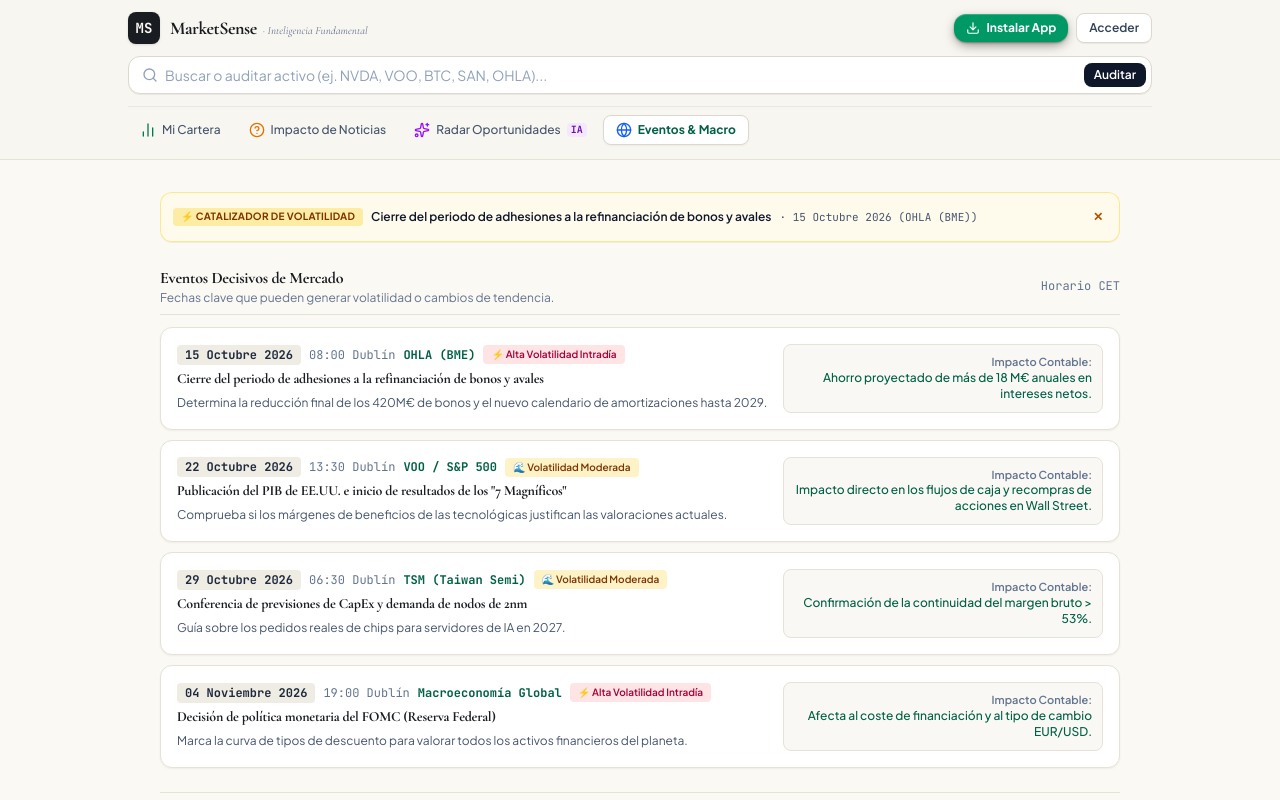
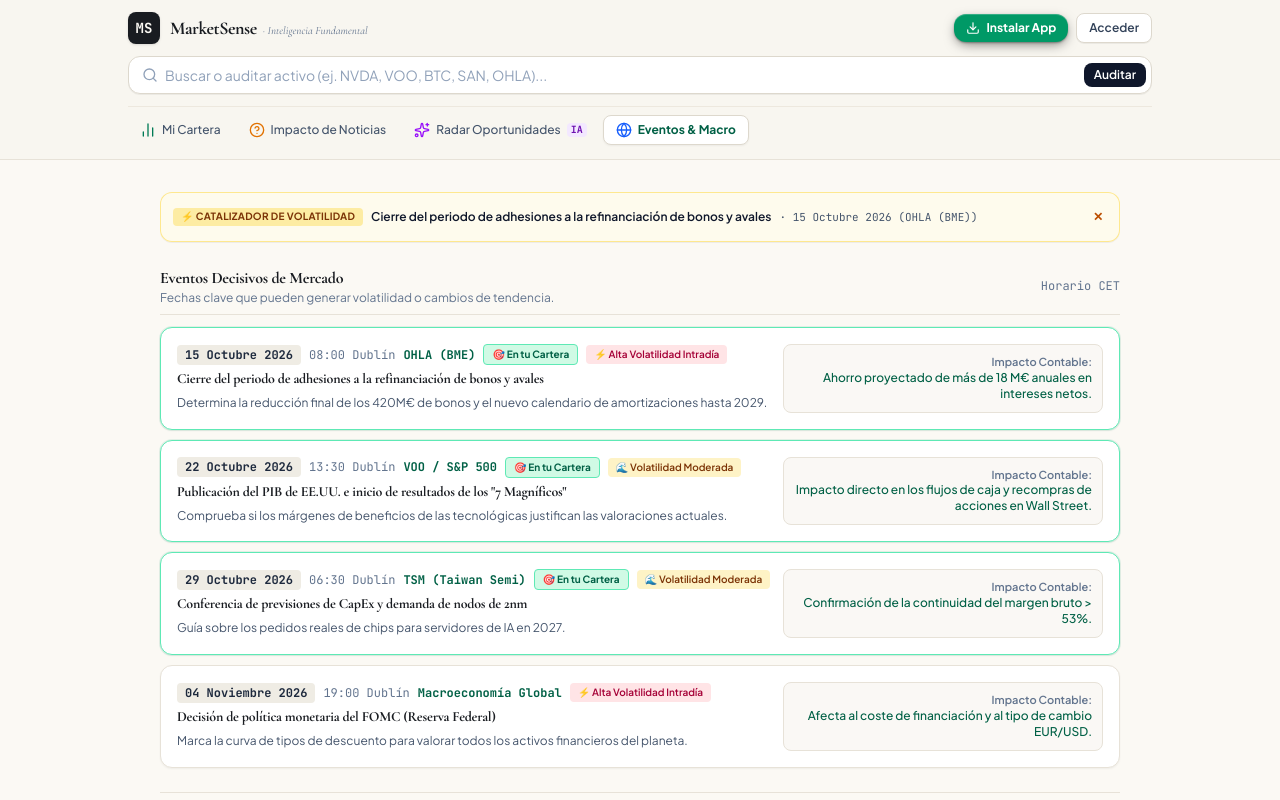
Before and after one commit to LeanBorsini/market-sense, a React (Vite) app: page / in a window 1280 px wide. Both pictures are taken after a click on the button "Eventos & Macro". Shown: the top 800 px of the page. Built offline with nearby package versions, Linux system fonts and the light colour scheme; no server answers.

Commit message:
feat: personalize market insights by tracked tickers
Prioritize volatility alerts and macro impact events that directly affect assets in the user's active watchlist.

```diff
--- a/src/App.tsx
+++ b/src/App.tsx
@@ -362,8 +362,21 @@
     return text;
   }, [trackedTickers, customPrices]);
 
-  // ─── 10. NON-INVASIVE VOLATILITY CATALYST ALERT ───
-  const imminentVolatilityEvent = CRITICAL_EVENTS_CALENDAR[0] || null;
+  // ─── 10. NON-INVASIVE VOLATILITY CATALYST ALERT (FILTERED FOR YOUR ACTIVE PORTFOLIO) ───
+  const imminentVolatilityEvent = useMemo(() => {
+    // 1. Prioritize upcoming events directly affecting assets in your active watchlist
+    const matchingPortfolioEvent = CRITICAL_EVENTS_CALENDAR.find(ev =>
+      trackedTickers.some(t => ev.tickerOrSector.toUpperCase().includes(t.toUpperCase()))
+    );
+    if (matchingPortfolioEvent) return matchingPortfolioEvent;
+
+    // 2. Otherwise display the most critical global macro event affecting the broad market
+    const macroEvent = CRITICAL_EVENTS_CALENDAR.find(ev =>
+      ev.tickerOrSector.toLowerCase().includes('macro') || ev.urgency === 'Crítico'
+    );
+    return macroEvent || CRITICAL_EVENTS_CALENDAR[0] || null;
+  }, [trackedTickers]);
+
   const [isVolatilityAlertDismissed, setIsVolatilityAlertDismissed] = useState<boolean>(() => {
     try {
       const dismissedId = localStorage.getItem('marketsense_dismissed_volatility_ev');
@@ -461,6 +474,7 @@
             newsLastSynced={newsLastSynced}
             newsSyncNotice={newsSyncNotice}
             macroImpacts={DAILY_MACRO_IMPACT}
+            trackedTickers={trackedTickers}
           />
         )}
 
@@ -484,6 +498,7 @@
         {activeSection === 'events_opportunities' && (
           <CalendarView
             events={CRITICAL_EVENTS_CALENDAR}
+            trackedTickers={trackedTickers}
           />
         )}
       </main>
--- a/src/components/views/CalendarView.tsx
+++ b/src/components/views/CalendarView.tsx
@@ -12,11 +12,13 @@
 interface CalendarViewProps {
   events?: CriticalEvent[];
   pulses?: GlobalMarketPulse[];
+  trackedTickers?: string[];
 }
 
 export const CalendarView: React.FC<CalendarViewProps> = ({
   events = CRITICAL_EVENTS_CALENDAR,
   pulses = GLOBAL_MARKET_PULSE,
+  trackedTickers = [],
 }) => {
   return (
     <div className="space-y-6 animate-fadeIn">
@@ -35,8 +37,18 @@
         </div>
 
         <div className="space-y-2.5">
-          {events.map(ev => (
-            <div key={ev.id} className="p-4 rounded-xl bg-white border border-[#E7E2D8] flex flex-col md:flex-row md:items-center justify-between gap-3 shadow-xs">
+          {events.map(ev => {
+            const isTrackingThis = trackedTickers.some(t => ev.tickerOrSector.toUpperCase().includes(t.toUpperCase()));
+
+            return (
+              <div
+                key={ev.id}
+                className={`p-4 rounded-xl bg-white border transition shadow-xs flex flex-col md:flex-row md:items-center justify-between gap-3 ${
+                  isTrackingThis
+                    ? 'border-emerald-300 ring-1 ring-emerald-600/10'
+                    : 'border-[#E7E2D8]'
+                }`}
+              >
                 <div className="space-y-1">
                   <div className="flex items-center gap-2 flex-wrap">
                     <span className="px-2 py-0.5 rounded font-mono text-xs font-bold bg-[#EFECE4] text-slate-800">
@@ -44,6 +56,13 @@
                     </span>
                     <span className="text-xs font-mono text-slate-500">{ev.timeDublin}</span>
                     <span className="text-xs font-bold text-emerald-800 font-mono">{ev.tickerOrSector}</span>
+
+                    {isTrackingThis && (
+                      <span className="text-[10px] px-2 py-0.5 rounded font-bold bg-emerald-100 text-emerald-800 border border-emerald-300 flex items-center gap-1">
+                        <span>🎯 En tu Cartera</span>
+                      </span>
+                    )}
+
                     <span className={`text-[10px] px-2 py-0.5 rounded font-semibold ${
                       ev.urgency === 'Crítico' ? 'bg-rose-100 text-rose-800' : 'bg-amber-100 text-amber-900'
                     }`}>
@@ -59,7 +78,8 @@
                   <span className="font-medium text-emerald-800">{ev.balanceImpact}</span>
                 </div>
               </div>
-          ))}
+            );
+          })}
         </div>
       </div>
 
--- a/src/components/views/MacroImpactView.tsx
+++ b/src/components/views/MacroImpactView.tsx
@@ -16,6 +16,7 @@
   newsLastSynced: string;
   newsSyncNotice: string | null;
   macroImpacts?: DailyMacroImpact[];
+  trackedTickers?: string[];
 }
 
 export const MacroImpactView: React.FC<MacroImpactViewProps> = ({
@@ -24,7 +25,16 @@
   newsLastSynced,
   newsSyncNotice,
   macroImpacts = DAILY_MACRO_IMPACT,
+  trackedTickers = [],
 }) => {
+  const sortedImpacts = React.useMemo(() => {
+    return [...macroImpacts].sort((a, b) => {
+      const aMatches = a.affectsTickers.some(t => trackedTickers.includes(t)) ? 1 : 0;
+      const bMatches = b.affectsTickers.some(t => trackedTickers.includes(t)) ? 1 : 0;
+      return bMatches - aMatches;
+    });
+  }, [macroImpacts, trackedTickers]);
+
   const getTrafficLightBadge = (light: 'VERDE' | 'AMBAR' | 'ROJO') => {
     if (light === 'VERDE') {
       return (
@@ -105,8 +115,19 @@
 
       {/* News Cards with Prominent Date & Source Auditing */}
       <div className="space-y-3.5">
-        {macroImpacts.map(item => (
-          <div key={item.id} className="p-5 rounded-2xl bg-white border border-[#E7E2D8] shadow-xs space-y-3.5">
+        {sortedImpacts.map(item => {
+          const matchingTickers = item.affectsTickers.filter(t => trackedTickers.includes(t));
+          const isPortfolioImpact = matchingTickers.length > 0;
+
+          return (
+            <div
+              key={item.id}
+              className={`p-5 rounded-2xl bg-white border transition shadow-xs space-y-3.5 ${
+                isPortfolioImpact
+                  ? 'border-emerald-300 ring-1 ring-emerald-600/10'
+                  : 'border-[#E7E2D8]'
+              }`}
+            >
               {/* Date, Time, Source & Validity Header Strip */}
               <div className="flex flex-wrap items-center justify-between gap-2 pb-2.5 border-b border-[#F5F2EB] text-[11px]">
                 <div className="flex items-center gap-2 flex-wrap">
@@ -121,7 +142,13 @@
                   </span>
                 </div>
 
-              <div className="flex items-center gap-2">
+                <div className="flex items-center gap-2 flex-wrap">
+                  {isPortfolioImpact && (
+                    <span className="text-[10px] px-2 py-0.5 rounded-full bg-emerald-100 text-emerald-900 border border-emerald-300 font-bold flex items-center gap-1">
+                      <span>🎯 Afecta a tu Cartera ({matchingTickers.join(', ')})</span>
+                    </span>
+                  )}
+
                   <span className="text-[10px] px-2 py-0.5 rounded-full bg-emerald-50 text-emerald-800 border border-emerald-200 font-semibold flex items-center gap-1">
                     <span className="w-1.5 h-1.5 rounded-full bg-emerald-600"></span>
                     <span>{item.statusBadge}</span>
@@ -193,7 +220,8 @@
               </span>
             </div>
           </div>
-        ))}
+        );
+      })}
       </div>
     </div>
   );
```
Lines whose indentation alone changed are shown as unchanged.
